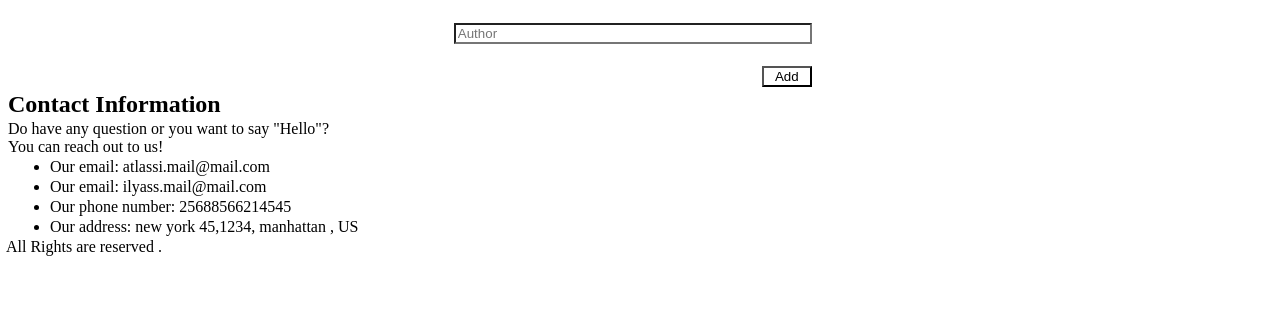
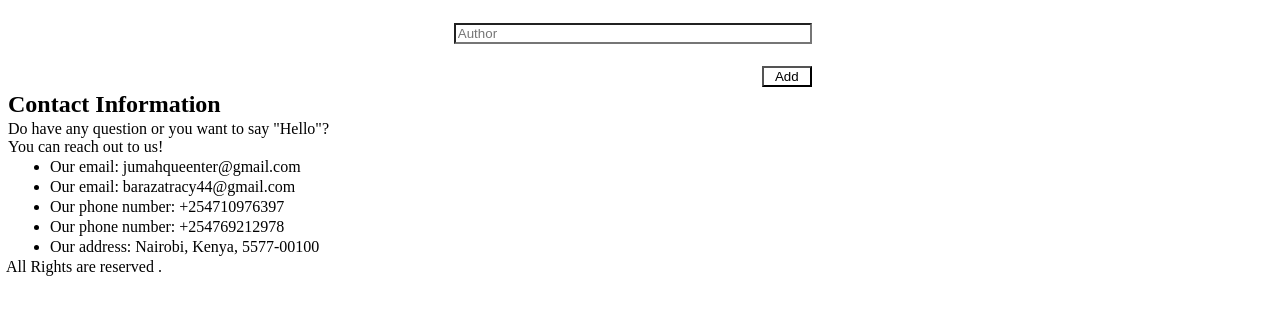
Before and after one commit to Tracy-miranja/Awesome-book, a website: page index.html in a window 1280 px wide. Shown: the part 207-522 px from the top of the page. Drawn offline with Linux system fonts and the light colour scheme.

Commit message:
Add changes in contact form

```diff
--- a/index.html
+++ b/index.html
@@ -50,10 +50,11 @@
             You can reach out to us!
         </p>
         <ul>
-          <li>Our email: atlassi.mail@mail.com</li>
-          <li>Our email: ilyass.mail@mail.com</li>
-          <li>Our phone number: 25688566214545</li>
-          <li>Our address: new york 45,1234, manhattan , US</li>
+          <li>Our email: jumahqueenter@gmail.com</li>
+          <li>Our email: barazatracy44@gmail.com</li>
+          <li>Our phone number: +254710976397</li>
+          <li>Our phone number: +254769212978</li>
+          <li>Our address: Nairobi, Kenya, 5577-00100</li>
         </ul>
       </section>
        <footer class="footer">All Rights are reserved .</footer>
```
